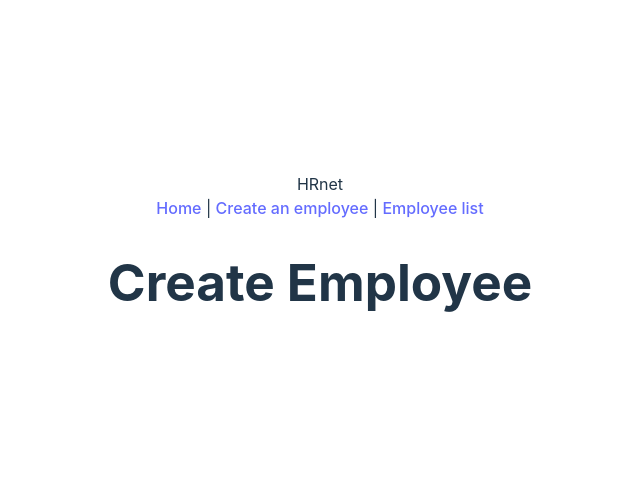
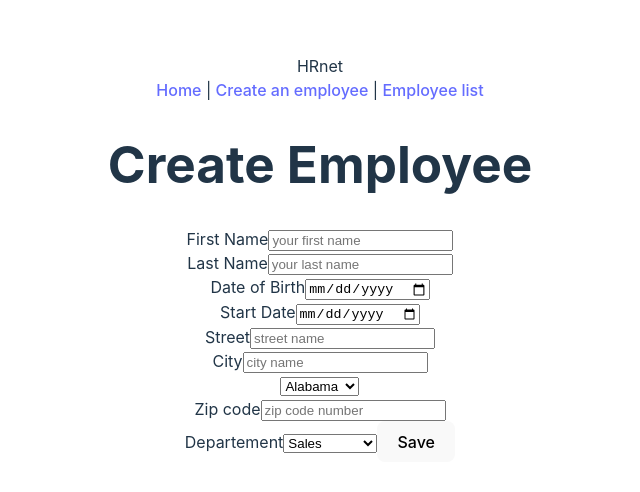
Before and after one commit to GB-LD/HRNet-react-app, a React (Vite) app: page /create-employee in a window 1280 px wide. Shown: the part 142-634 px from the top of the page, without its empty margins (320-960 px from the left). Built offline with nearby package versions, Linux system fonts and the light colour scheme.

Commit message:
Create EmployeeForm components

```diff
--- /dev/null
+++ b/src/components/atoms/Button.jsx
@@ -0,0 +1,7 @@
+const Button = ({ text, onClick}) => {
+  return (
+    <button onClick={onClick} className="btn">{ text }</button>
+  )
+}
+
+export default Button
--- /dev/null
+++ b/src/components/atoms/Input.jsx
@@ -0,0 +1,14 @@
+const Input = ({type = 'text', id, value, onChange, placeholder}) => {
+  return (
+    <input
+        type={type}
+        id={id}
+        value={value ?? ''}
+        onChange={onChange}
+        placeholder={placeholder}
+        className="input"
+    />
+  )
+}
+
+export default Input
--- /dev/null
+++ b/src/components/atoms/Label.jsx
@@ -0,0 +1,7 @@
+const Label = ({ htmlFor,  text }) => {
+  return (
+    <label htmlFor={htmlFor}>{ text }</label>
+  )
+}
+
+export default Label
--- /dev/null
+++ b/src/components/atoms/Select.jsx
@@ -0,0 +1,13 @@
+const Select = ({ options, value, onChange}) => {
+  return (
+    <select value={value} onChange={onChange} className="select">
+        {options.map(option => (
+            <option key={option} value={option}>
+                {option}
+            </option>
+        ))}
+    </select>
+  )
+}
+
+export default Select
--- /dev/null
+++ b/src/components/molecules/InputField.jsx
@@ -0,0 +1,13 @@
+import Label from "../atoms/Label"
+import Input from "../atoms/Input"
+
+const InputField = ({ label, type, id, value, onChange, placeholder}) => {
+  return (
+    <div className="input-field">
+        <Label htmlFor={id} text={label} />
+        <Input id={id} type={type} value={value} onChange={onChange} placeholder={placeholder} />
+    </div>
+  )
+}
+
+export default InputField
--- /dev/null
+++ b/src/components/organisms/AdressForm.jsx
@@ -0,0 +1,40 @@
+import InputField from "../molecules/InputField"
+import Select from "../atoms/Select"
+
+const AdressForm = ({adress, setAdress}) => {
+    const states = ["Alabama", "Alaska", "Arizona", "Arkansas", "California"]
+
+  return (
+    <div className="">
+        <InputField
+            label="Street"
+            id='street'
+            value={adress.street}
+            onChange={(e) => setAdress({...adress, street: e.target.value})}
+            placeholder='street name'
+        />
+        <InputField
+            label="City"
+            id='city'
+            value={adress.city}
+            onChange={(e) => setAdress({...adress, city: e.target.value})}
+            placeholder='city name'
+        />
+        <Select
+            options={states}
+            value={adress.state}
+            onChange={(e) => setAdress({...adress, state: e.target.value})}
+        />
+        <InputField
+            label="Zip code"
+            type='number'
+            id='zipCode'
+            value={adress.zipCode}
+            onChange={(e) => setAdress({...adress, zipCode: e.target.value})}
+            placeholder='zip code number'
+        />
+    </div>
+  )
+}
+
+export default AdressForm
--- /dev/null
+++ b/src/components/templates/EmployeeForm.jsx
@@ -0,0 +1,74 @@
+import { useState } from "react"
+import InputField from "../molecules/InputField"
+import Select from "../atoms/Select"
+import Button from "../atoms/Button"
+import AdressForm from "../organisms/AdressForm"
+
+const EmployeeForm = () => {
+    const [form, setForm] = useState({
+        firstName: '',
+        lastName: '',
+        birthDate: '',
+        startDate: '',
+        adress: { street: '', city: '', state: 'Alabama', zip:'' },
+        departement: 'Sales'
+    })
+
+    const departements = ["Sales", "HR", "Engineering", "Marketing"]
+
+    const hanleFormSubmit = (e) => {
+        e.preventDefault()
+        console.log('form is submit', form)
+    }
+
+  return (
+    <form onSubmit={hanleFormSubmit} className="">
+        <InputField
+            label="First Name"
+            id='firstName'
+            value={form.firstName}
+            onChange={(e) => setForm({...form, firstName: e.target.value})}
+            placeholder='your first name'
+        />
+        <InputField
+            label="Last Name"
+            id='lastName'
+            value={form.lastName}
+            onChange={(e) => setForm({...form, lastName: e.target.value})}
+            placeholder='your last name'
+        />
+        <InputField
+            label="Date of Birth"
+            type='date'
+            id='dateOfBirth'
+            value={form.birthDate}
+            onChange={(e) => setForm({...form, birthDate: e.target.value})}
+            placeholder='your birth date'
+        />
+        <InputField
+            label="Start Date"
+            type='date'
+            id='startDate'
+            value={form.startDate}
+            onChange={(e) => setForm({...form, startDate: e.target.value})}
+            placeholder='the start date'
+        />
+        <AdressForm
+            adress={form.adress}
+            setAdress={(adress) => setForm({...form, adress: adress})}
+        />
+
+        <label>Departement</label>
+        <Select
+            options={departements}
+            value={form.value}
+            onChange={(e) => setForm({...form, departement: e.target.value})}
+        />
+        <Button
+            text='Save'
+        />
+    </form>
+  )
+}
+
+export default EmployeeForm
--- a/src/views/AddEmployee.jsx
+++ b/src/views/AddEmployee.jsx
@@ -1,9 +1,10 @@
-import React from 'react'
+import EmployeeForm from "../components/templates/EmployeeForm"
 
 const AddEmployee = () => {
   return (
     <>
       <h1>Create Employee</h1>
+      <EmployeeForm />
     </>
   )
 }
```
